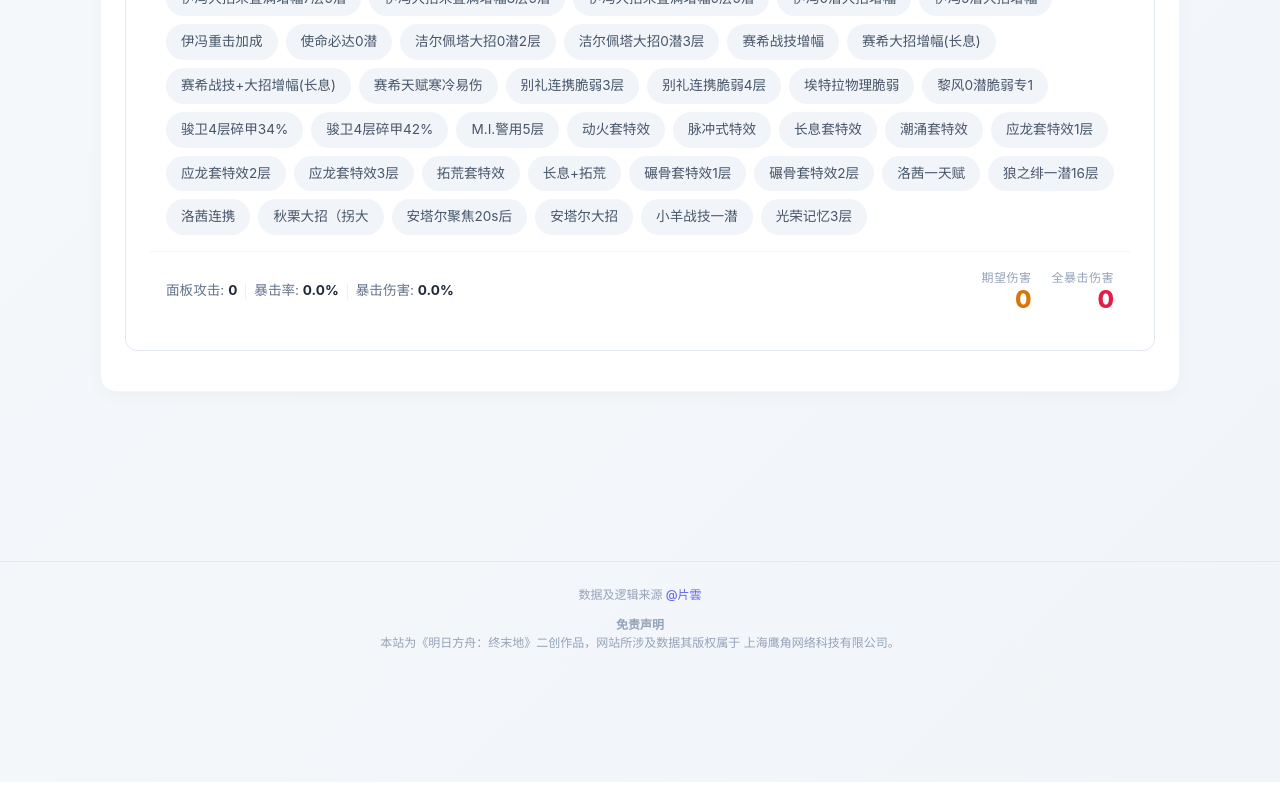
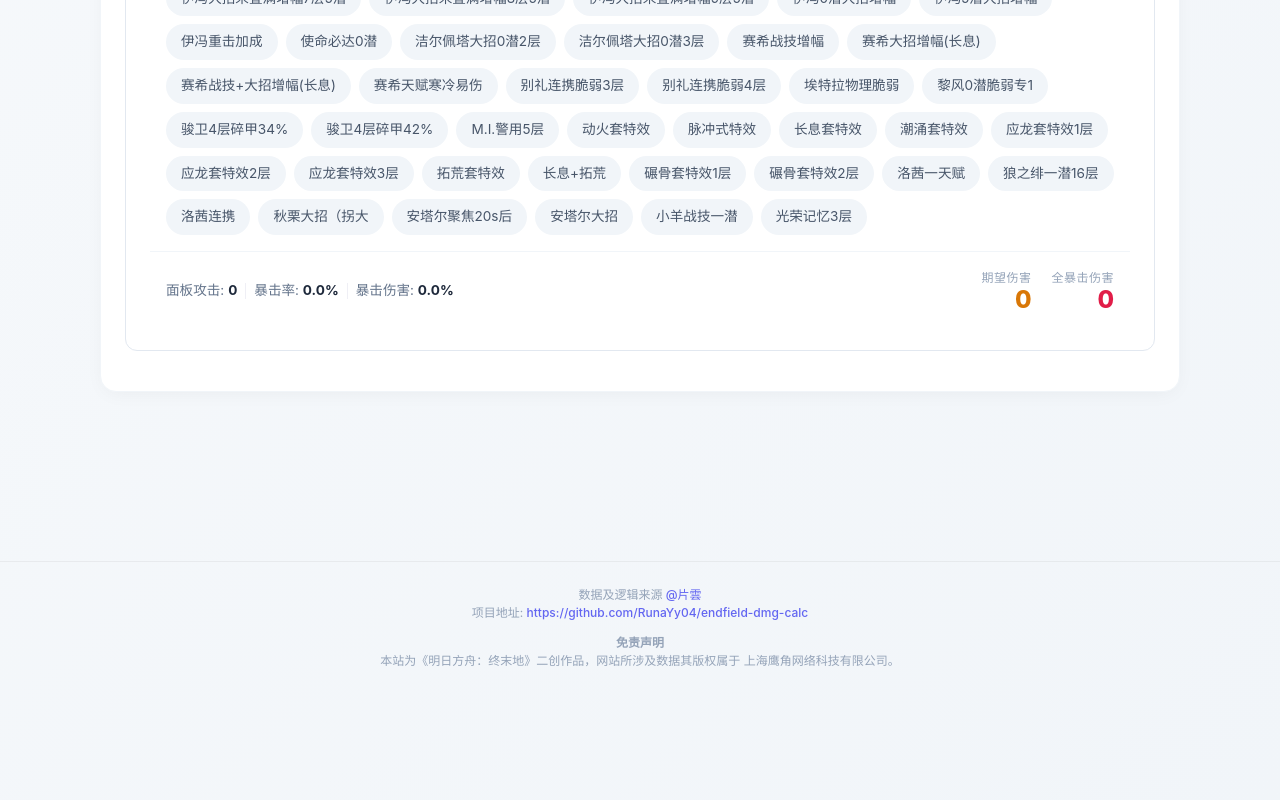
Before and after one commit to RunaYy04/endfield-dmg-calc, a Vue app: page / in a window 1280 px wide. Shown: the part 1375-2175 px from the top of the page. Built offline with nearby package versions, Linux system fonts and the light colour scheme.

Commit message:
添加项目链接

```diff
--- a/src/App.vue
+++ b/src/App.vue
@@ -27,7 +27,7 @@
 
     <footer class="app-footer">
       <div class="footer-side left-side">
-        <p>数据及逻辑来源 <a href="https://space.bilibili.com/112745" target="_blank" rel="noopener noreferrer">@片雲</a></p>
+        <p>数据及逻辑来源 <a href="https://space.bilibili.com/112745" target="_blank" rel="noopener noreferrer">@片雲</a><br>项目地址: <a href="https://github.com/RunaYy04/endfield-dmg-calc" target="_blank" rel="noopener noreferrer">https://github.com/RunaYy04/endfield-dmg-calc</a></p>
       </div>
       <div class="footer-side right-side">
         <p><strong>免责声明</strong></p>
```
